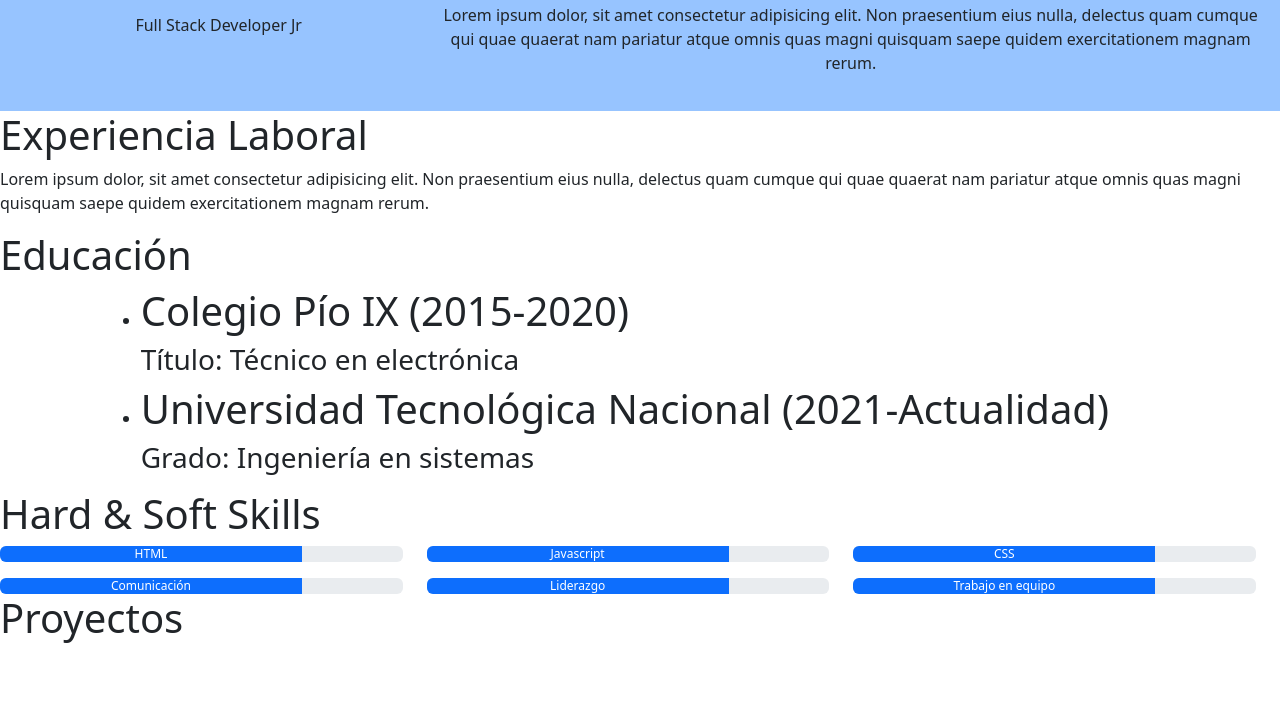
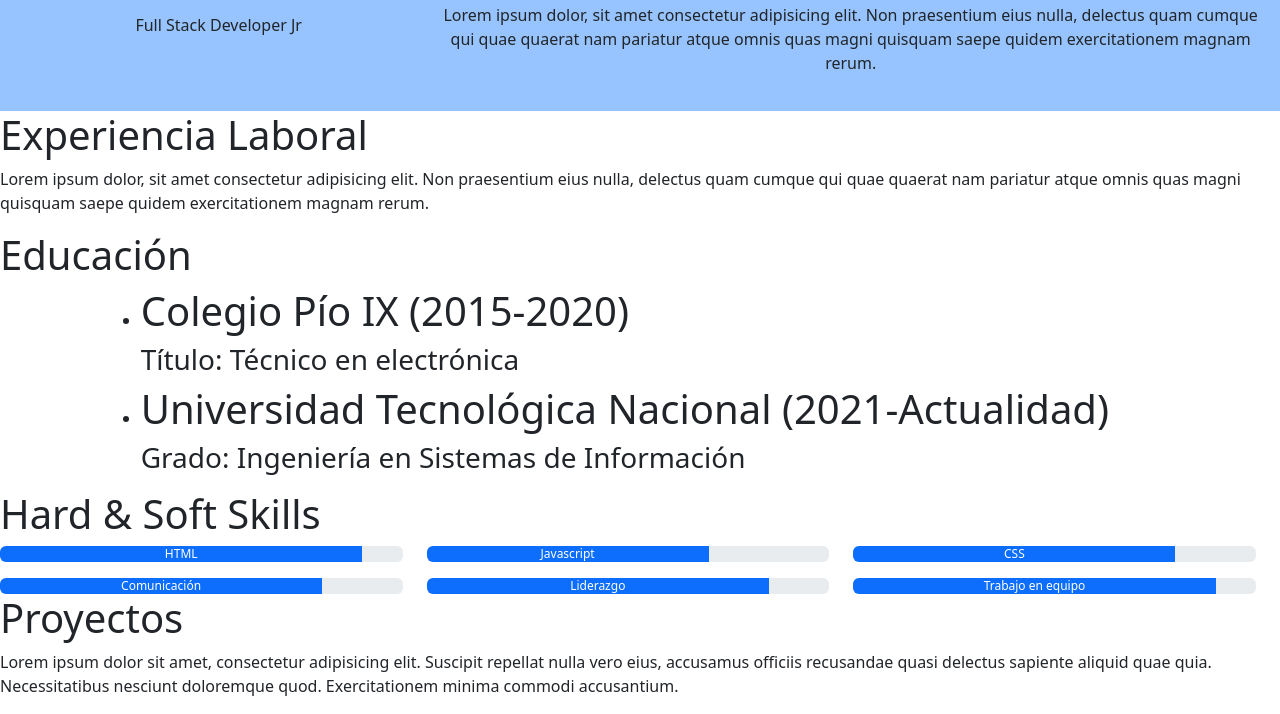
Before and after one commit to lucas100402/Maquetado, a plain HTML site: page index.html in a window 1280 px wide. Shown: the part 143-857 px from the top of the page. Before the commit the page ends 800 px from the top, so only its background shows below. Drawn offline with nearby package versions, Linux system fonts and the light colour scheme.

Commit message:
cambios (3)

```diff
--- a/index.html
+++ b/index.html
@@ -36,12 +36,15 @@
     </div>
 
   </header>
+
   <div class="row" id="acerca-de">
+
     <div class="col-xs-12 col-sm-4 col-md-4 col-lg-4">
       <img src=".jpg" alt="foto de perfil">
       <p id="nombre"> Lucas Olivares</p>
       <p> Full Stack Developer Jr</p>
     </div>
+
     <div class="col-xs-12 col-sm-8 col-md-8 col-lg-8">
       <span>
         <h1>Acerca de mí</h1>
@@ -49,8 +52,8 @@
           qui quae quaerat nam pariatur atque omnis quas magni quisquam saepe quidem exercitationem magnam rerum.</p>
       </span>
     </div>
+
   </div>
-
 
   <div class="row">
     <h1>Experiencia Laboral</h1>
@@ -68,9 +71,8 @@
         </li>
         <li id="info-data">
           <h1>Universidad Tecnológica Nacional (2021-Actualidad)</h1>
-          <h3>Grado: Ingeniería en sistemas</h3>
+          <h3>Grado: Ingeniería en Sistemas de Información</h3>
         </li>
-
       </ul>
     </div>
 
@@ -78,21 +80,24 @@
       <h1>Hard & Soft Skills</h1>
       <div class="col-sm-4 col-md-4 col-lg-4">
         <div class="progress">
-          <div class="progress-bar w-75" role="progressbar" aria-valuenow="75" aria-valuemin="0" aria-valuemax="100">
+          <div class="progress-bar" role="progressbar" style="width: 90%" aria-valuenow="90" aria-valuemin="0"
+            aria-valuemax="100">
             HTML
           </div>
         </div>
       </div>
       <div class="col-sm-4 col-md-4 col-lg-4">
         <div class="progress">
-          <div class="progress-bar w-75" role="progressbar" aria-valuenow="75" aria-valuemin="0" aria-valuemax="100">
+          <div class="progress-bar" role="progressbar" style="width: 70%" aria-valuenow="70" aria-valuemin="0"
+            aria-valuemax="100">
             Javascript
           </div>
         </div>
       </div>
       <div class="col-sm-4 col-md-4 col-lg-4">
         <div class="progress">
-          <div class="progress-bar w-75" role="progressbar" aria-valuenow="75" aria-valuemin="0" aria-valuemax="100">
+          <div class="progress-bar" role="progressbar" style="width: 80%" aria-valuenow="80" aria-valuemin="0"
+            aria-valuemax="100">
             CSS
           </div>
         </div>
@@ -100,21 +105,24 @@
       <p></p>
       <div class="col-sm-4 col-md-4 col-lg-4">
         <div class="progress">
-          <div class="progress-bar w-75" role="progressbar" aria-valuenow="75" aria-valuemin="0" aria-valuemax="100">
+          <div class="progress-bar" role="progressbar" style="width: 80%" aria-valuenow="80" aria-valuemin="0"
+            aria-valuemax="100">
             Comunicación
           </div>
         </div>
       </div>
       <div class="col-sm-4 col-md-4 col-lg-4">
         <div class="progress">
-          <div class="progress-bar w-75" role="progressbar" aria-valuenow="75" aria-valuemin="0" aria-valuemax="100">
+          <div class="progress-bar" role="progressbar" style="width: 85%" aria-valuenow="85" aria-valuemin="0"
+            aria-valuemax="100">
             Liderazgo
           </div>
         </div>
       </div>
       <div class="col-sm-4 col-md-4 col-lg-4">
         <div class="progress">
-          <div class="progress-bar w-75" role="progressbar" aria-valuenow="75" aria-valuemin="0" aria-valuemax="100">
+          <div class="progress-bar" role="progressbar" style="width: 90%" aria-valuenow="90" aria-valuemin="0"
+            aria-valuemax="100">
             Trabajo en equipo
           </div>
         </div>
@@ -122,8 +130,10 @@
     </div>
     <div class="row">
       <h1>Proyectos</h1>
+      <p> Lorem ipsum dolor sit amet, consectetur adipisicing elit. Suscipit repellat nulla vero eius, accusamus
+        officiis recusandae quasi delectus sapiente aliquid quae quia. Necessitatibus nesciunt doloremque quod.
+        Exercitationem minima commodi accusantium.</p>
     </div>
-
 </body>
 
 </html>
```
Also changed, not shown: styles.css (+8 -11 lines).
